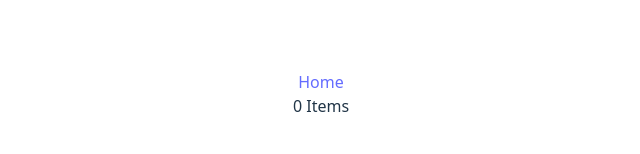
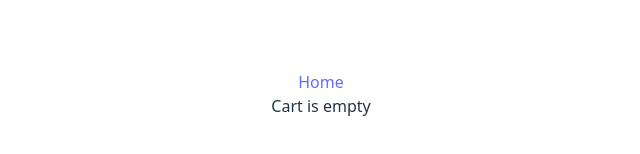
Before and after one commit to Daniel-Yasman/Full-Stack-Project, a React (Vite) app in the folder client/: page /cart in a window 1280 px wide. Shown: the part 306-460 px from the top of the page, without its empty margins (319-959 px from the left). Built offline with nearby package versions, Linux system fonts and the light colour scheme.

Commit message:
Add conditional rendering for empty and filled cart states

```diff
--- a/client/src/pages/Cart.jsx
+++ b/client/src/pages/Cart.jsx
@@ -2,10 +2,13 @@ import { useCart } from "../context/CartContext";
 import { Link } from "react-router-dom";
 function Cart() {
   const { cartItems, cartCount, updateCartItem, removeCartItem } = useCart();
-
   return (
     <div>
       <Link to="/">Home</Link>
+      {cartCount === 0 ? (
+        <p>Cart is empty</p>
+      ) : (
+        <div>
           {cartCount === 1 ? <p>{cartCount} Item</p> : <p>{cartCount} Items</p>}
           {cartItems.map((item) => (
             <div key={item.foodId._id}>
@@ -22,7 +25,9 @@ function Cart() {
                 </button>
               ) : (
                 <button
-              onClick={() => updateCartItem(item.foodId._id, item.quantity + 1)}
+                  onClick={() =>
+                    updateCartItem(item.foodId._id, item.quantity + 1)
+                  }
                 >
                   +
                 </button>
@@ -37,7 +42,9 @@ function Cart() {
                 </button>
               ) : (
                 <button
-              onClick={() => updateCartItem(item.foodId._id, item.quantity - 1)}
+                  onClick={() =>
+                    updateCartItem(item.foodId._id, item.quantity - 1)
+                  }
                 >
                   -
                 </button>
@@ -49,6 +56,8 @@ function Cart() {
             </div>
           ))}
         </div>
+      )}
+    </div>
   );
 }
 export default Cart;
```
Lines whose indentation alone changed are shown as unchanged.
